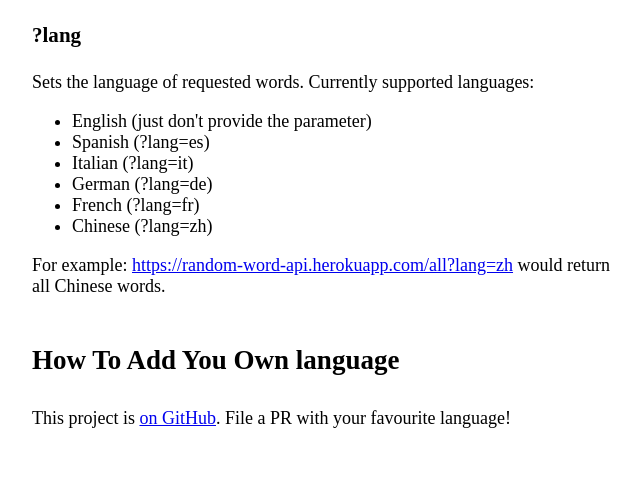
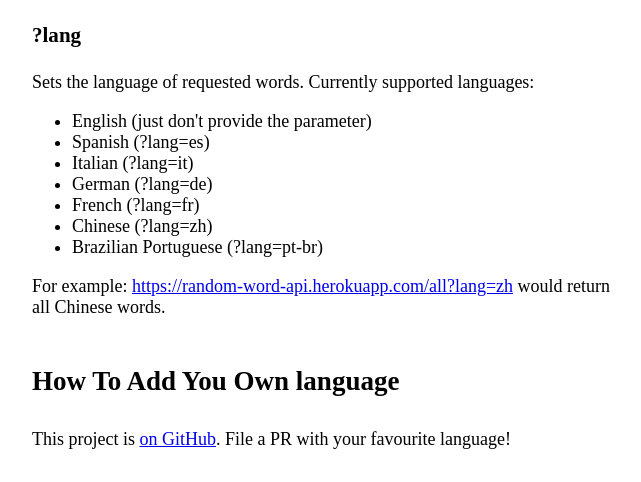
Before and after one commit to RazorSh4rk/random-word-api, a Python web app: template templates/index.html in a window 1280 px wide. Shown: the part 1077-1559 px from the top of the page, without its empty margins (308-949 px from the left). Before the commit the page ends 1505 px from the top, so only its background shows below. Run offline with Jinja, Linux system fonts and the light colour scheme; the template is opened without the code that fills it, so the values that code supplies are empty.

Commit message:
Adding support for the pt-br language to the language list

```diff
--- a/templates/index.html
+++ b/templates/index.html
@@ -74,6 +74,7 @@
             <li>German (?lang=de)</li>
             <li>French (?lang=fr)</li>
             <li>Chinese (?lang=zh)</li>
+            <li>Brazilian Portuguese (?lang=pt-br)</li>
         </ul>
 
         <p>For example: <a href="https://random-word-api.herokuapp.com/all?lang=zh">https://random-word-api.herokuapp.com/all?lang=zh</a> would return all Chinese words.</p>
```
